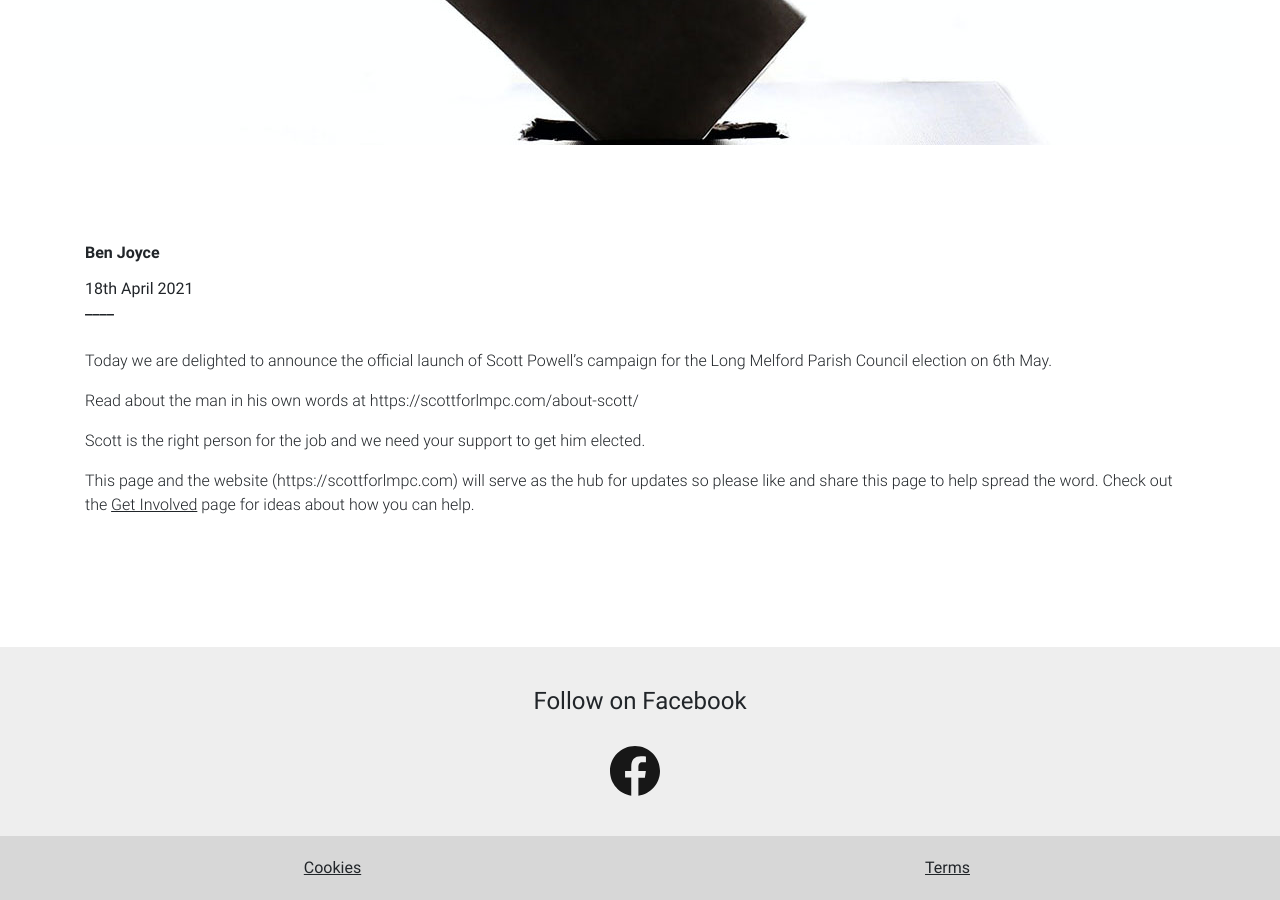
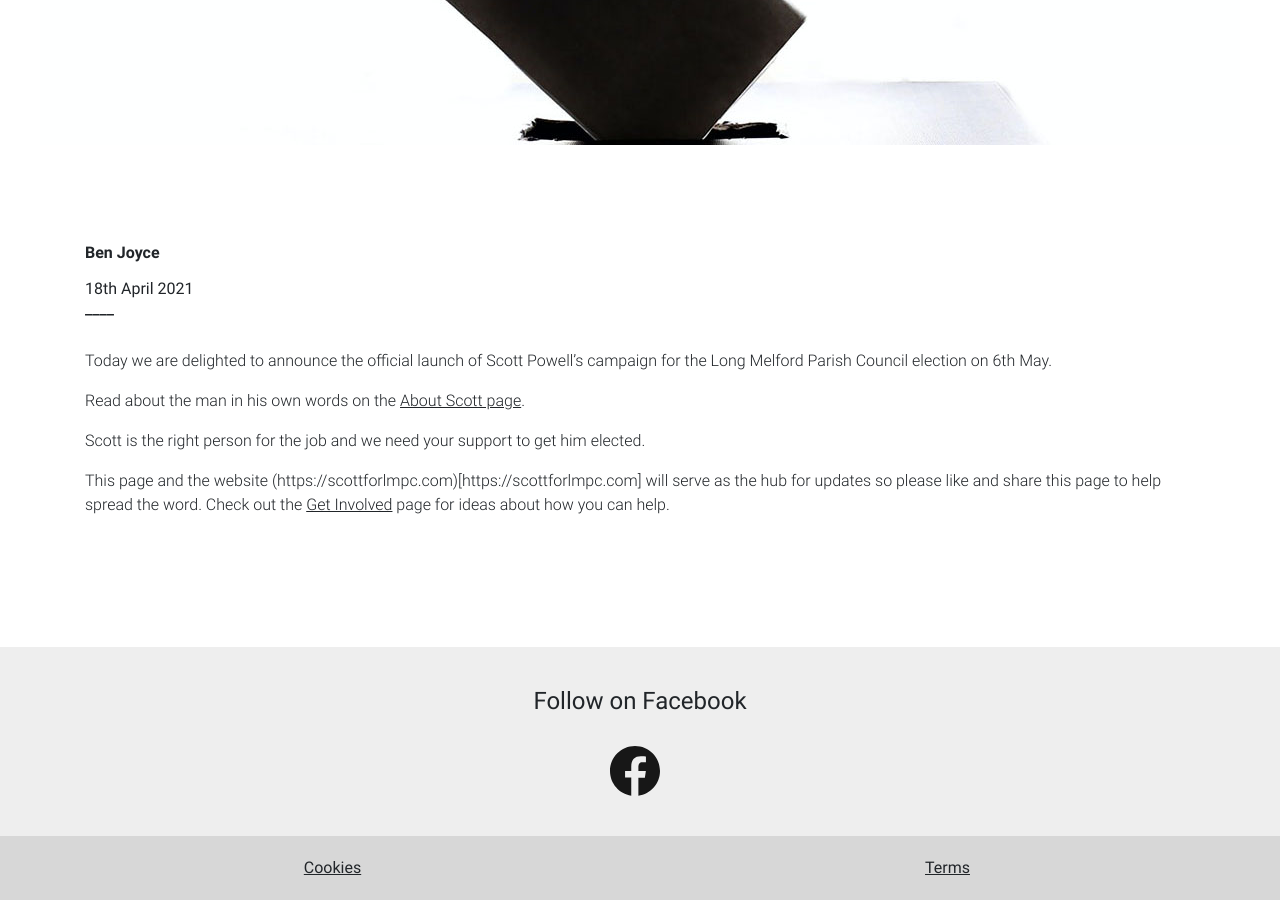
Before and after one commit to scottforlmpc/scottforlmpc.github.io, a Jekyll site: the page built from _posts/2021-04-18-campaign-launch.md, in a window 1280 px wide and 900 px high, scrolled down 617 px. Built offline with Jekyll 4.4.1, drawn with Linux system fonts in a browser that asks for light colours.

Commit message:
Update links on news article

```diff
--- a/_posts/2021-04-18-campaign-launch.md
+++ b/_posts/2021-04-18-campaign-launch.md
@@ -7,8 +7,8 @@ og-image: /img/articles/og/campaign-launch.jpg
 ---
 Today we are delighted to announce the official launch of Scott Powell's campaign for the Long Melford Parish Council election on 6th May.
 
-Read about the man in his own words at https://scottforlmpc.com/about-scott/
+Read about the man in his own words on the [About Scott page](https://scottforlmpc.com/about-scott/).
 
 Scott is the right person for the job and we need your support to get him elected.
 
-This page and the website (https://scottforlmpc.com) will serve as the hub for updates so please like and share this page to help spread the word. Check out the [Get Involved](https://scottforlmpc.com/get-involved/) page for ideas about how you can help.
+This page and the website (https://scottforlmpc.com)[https://scottforlmpc.com] will serve as the hub for updates so please like and share this page to help spread the word. Check out the [Get Involved](https://scottforlmpc.com/get-involved/) page for ideas about how you can help.
```
